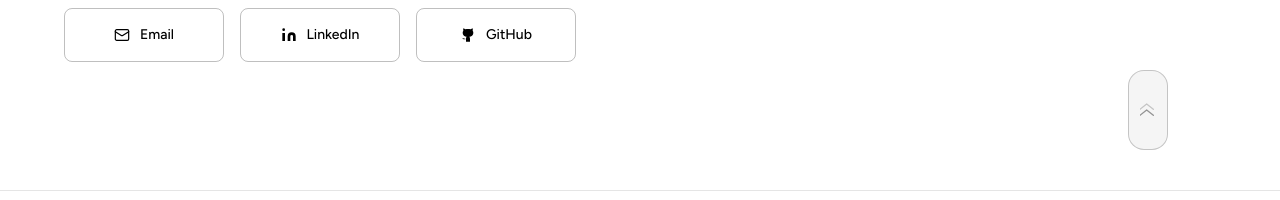
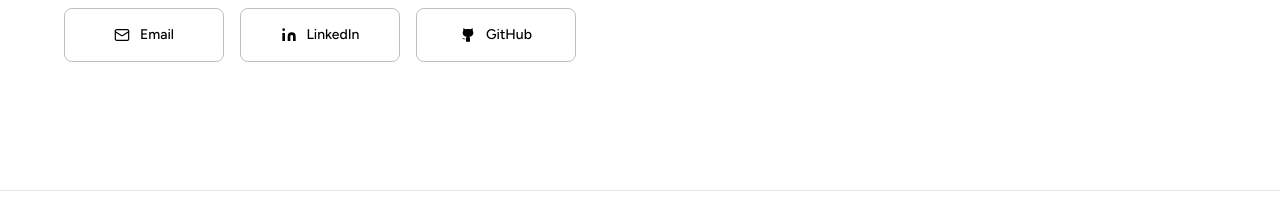
Before and after one commit to calm-lee/Portfolio_2026, a React (Vite) app: page / in a window 1280 px wide. Shown: the part 3932-4132 px from the top of the page. Built offline with nearby package versions, Linux system fonts and the light colour scheme; a web font is replaced by a local one.

Commit message:
feat: make scroll top button fixed and scroll-aware

```diff
--- a/src/app/App.tsx
+++ b/src/app/App.tsx
@@ -2,6 +2,7 @@ import { useEffect } from "react";
 import { Routes, Route } from "react-router";
 import LanguageToggle from "./components/common/LanguageToggle";
 import ScrollProgressBar from "./components/common/ScrollProgressBar";
+import ScrollToTopButton from "./components/common/ScrollToTopButton";
 import Hero from "./components/sections/shared/Hero";
 import Skills from "./components/sections/shared/Skills";
 import Footer from "./components/sections/shared/Footer";
@@ -25,6 +26,7 @@ function EnLayout() {
     <div className="min-h-screen bg-background text-foreground">
       <ScrollProgressBar />
       <LanguageToggle />
+      <ScrollToTopButton />
       <main>
         <Hero />
         <EnAbout />
@@ -47,6 +49,7 @@ function KoLayout() {
     <div className="min-h-screen bg-background text-foreground">
       <ScrollProgressBar />
       <LanguageToggle />
+      <ScrollToTopButton />
       <main>
         <Hero />
         <KoAbout />
--- a/src/app/components/common/ScrollToTopButton.tsx
+++ b/src/app/components/common/ScrollToTopButton.tsx
@@ -1,15 +1,28 @@
+import { useEffect, useState } from "react";
+
 export default function ScrollToTopButton() {
+  const [visible, setVisible] = useState(false);
+
+  useEffect(() => {
+    const handleScroll = () => {
+      setVisible(window.scrollY > window.innerHeight * 0.7);
+    };
+    window.addEventListener("scroll", handleScroll, { passive: true });
+    return () => window.removeEventListener("scroll", handleScroll);
+  }, []);
+
   return (
     <button
       onClick={() => window.scrollTo({ top: 0, behavior: "smooth" })}
       aria-label="Scroll to top"
-      className="flex items-center justify-center w-10 h-20 rounded-2xl bg-black/4 backdrop-blur-sm hover:bg-black/15 border border-black/20 hover:-translate-y-3 transition-all duration-500 ease-out"
+      className={`fixed bottom-8 right-6 md:right-8 z-50 flex items-center justify-center w-10 h-20 rounded-2xl bg-black/4 md:bg-[#f7f7f7] backdrop-blur-sm md:hover:bg-[#e3e3e3] border border-black/20 md:hover:-translate-y-3 transition-all duration-200 ease-out ${visible ? "opacity-100 pointer-events-auto" : "opacity-0 pointer-events-none"}`}
     >
       <svg
         width="16"
         height="16"
         viewBox="0 0 24 20"
         fill="none"
+        aria-hidden="true"
         style={{ transform: "rotate(180deg)" }}
       >
         <path
--- a/src/app/components/sections/en/Contact.tsx
+++ b/src/app/components/sections/en/Contact.tsx
@@ -1,5 +1,4 @@
 import { motion } from "motion/react";
-import ScrollToTopButton from "@/app/components/common/ScrollToTopButton";
 
 export default function Contact() {
   return (
@@ -90,9 +89,6 @@ export default function Contact() {
           </div>
         </motion.div>
       </div>
-      <div className="absolute bottom-10 right-6 md:right-20 lg:right-28 z-10">
-        <ScrollToTopButton />
-      </div>
     </section>
   );
 }
--- a/src/app/components/sections/ko/Contact.tsx
+++ b/src/app/components/sections/ko/Contact.tsx
@@ -1,5 +1,4 @@
 import { motion } from "motion/react";
-import ScrollToTopButton from "@/app/components/common/ScrollToTopButton";
 
 export default function Contact() {
   return (
@@ -90,9 +89,6 @@ export default function Contact() {
           </div>
         </motion.div>
       </div>
-      <div className="absolute bottom-20 right-6 md:right-20  lg:right-28 z-10">
-        <ScrollToTopButton />
-      </div>
     </section>
   );
 }
```
